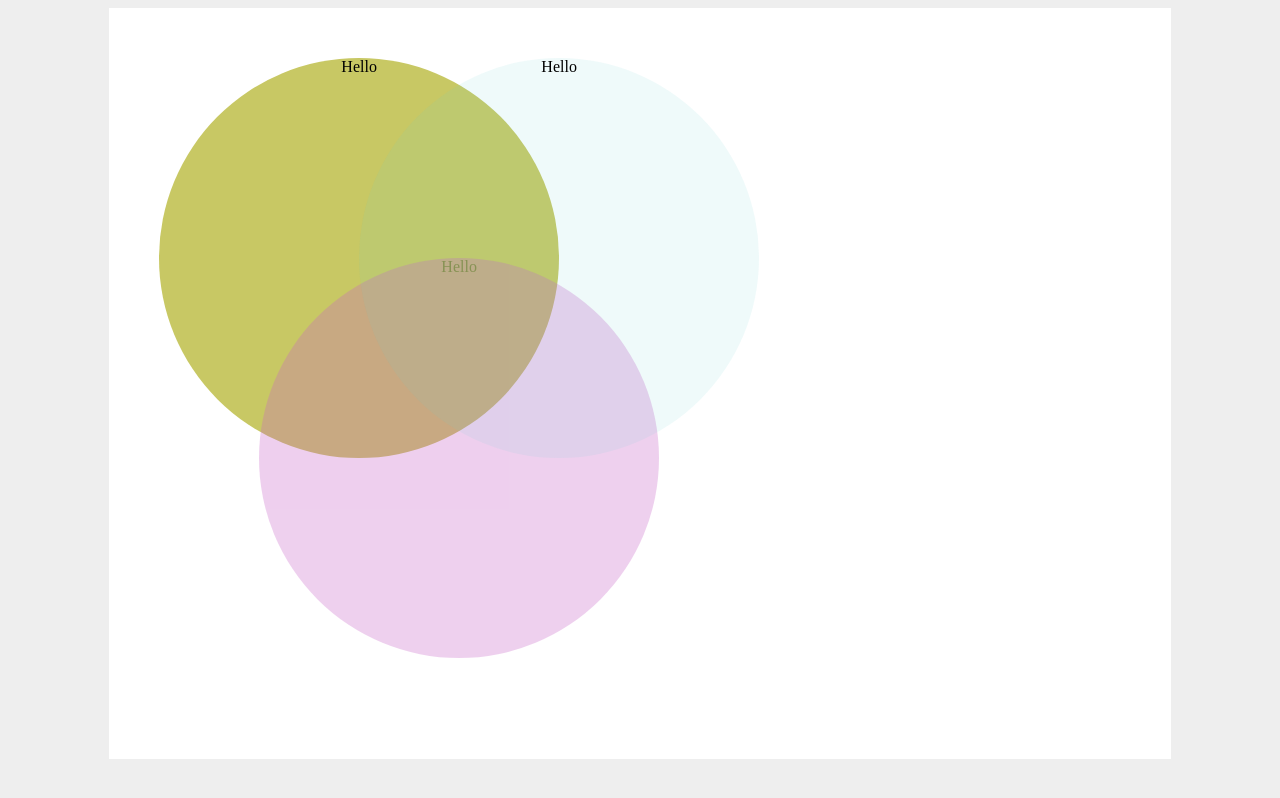
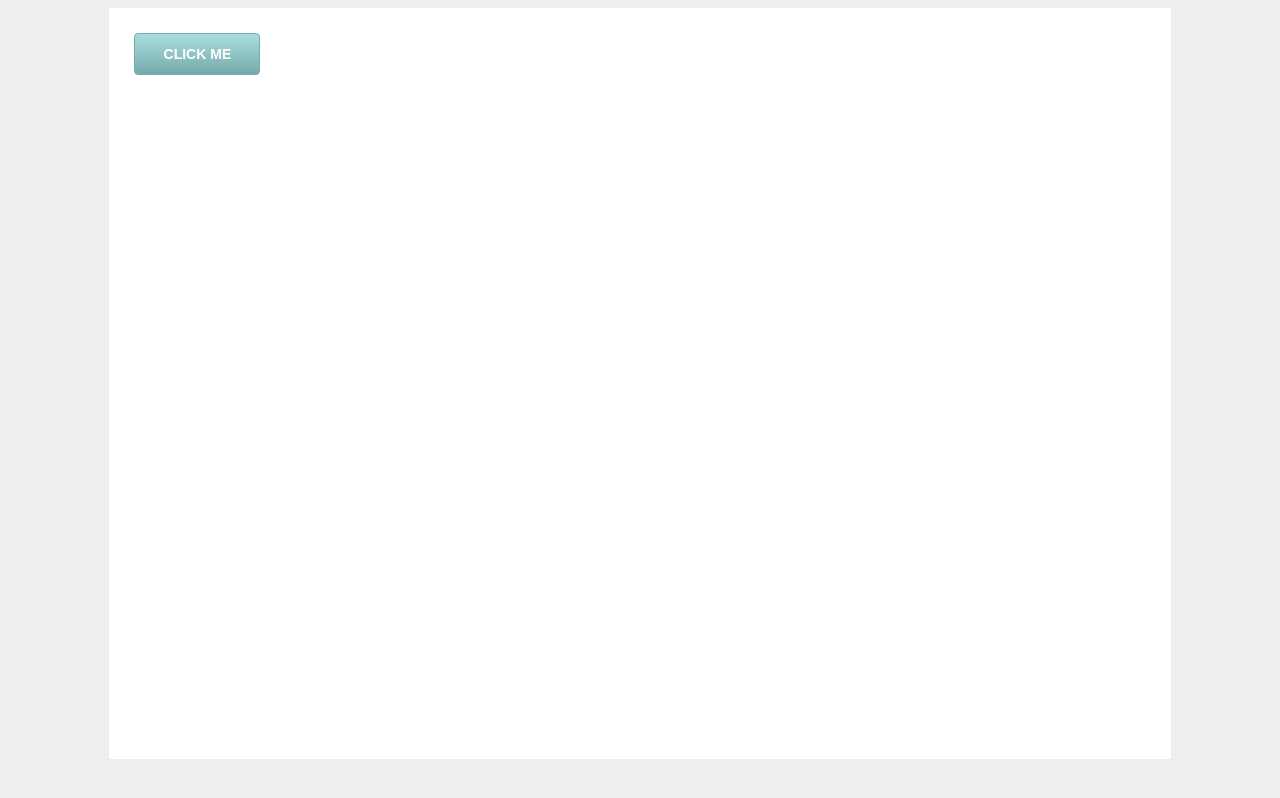
Before and after one commit to konrad-roguszewski/css-tutorials-for-beginners, a plain HTML site: page index.html in a window 1280 px wide. Drawn offline with Linux system fonts and the light colour scheme.

Commit message:
added gradients

```diff
--- a/css/syntax.css
+++ b/css/syntax.css
@@ -1,34 +1,25 @@
-#circle{
-    width: 400px;
-    height: 400px;
-    position: absolute;
-    background: rgb(200, 200, 100);
-    border-radius: 200px;
-    top: 50px;
-    left: 50px;
-    opacity: 1;
+.button{
+    display: block;
+    width: 100px;
+    padding: 12px;
+    border: 1px solid #77aaaa;
+    font-family: arial;
+    font-weight: bold;
+    text-transform: uppercase;
+    color: #fff;
+    font-size: 14px;
     text-align: center;
+    border-radius: 4px;
+    background: #aadddd;
+    background: -moz-linear-gradient(top, #aadddd 0%, #77aaaa 100%);
+    background: -webkit-linear-gradient(top, #aadddd 0%, #77aaaa 100%);
+    background: linear-gradient(top, #aadddd 0%, #77aaaa 100%);
+
 }
 
-#circle-2{
-    width: 400px;
-    height: 400px;
-    position: absolute;
-    background: rgb(200, 100, 200);
-    border-radius: 200px;
-    top: 250px;
-    left: 150px;
-    opacity: 0.3;
-    text-align: center;
+.button:hover{
+    background: #77aaaa;
+    background: -moz-linear-gradient(bottom, #aadddd 0%, #77aaaa 100%);
+    background: -webkit-linear-gradient(bottom, #aadddd 0%, #77aaaa 100%);
+    background: linear-gradient(bottom, #aadddd 0%, #77aaaa 100%);
 }
-
-#circle-3{
-    width: 400px;
-    height: 400px;
-    position: absolute;
-    background: rgba(100, 200, 200,0.1);
-    border-radius: 200px;
-    top: 50px;
-    left: 250px;
-    text-align: center;
-}
--- a/index.html
+++ b/index.html
@@ -29,9 +29,7 @@
 
        <div id="main-content">
 
-            <div id="circle">Hello</div>
-            <div id="circle-2">Hello</div>
-            <div id="circle-3">Hello</div>
+            <a class="button">Click Me</a>
 
        </div>
 
```
